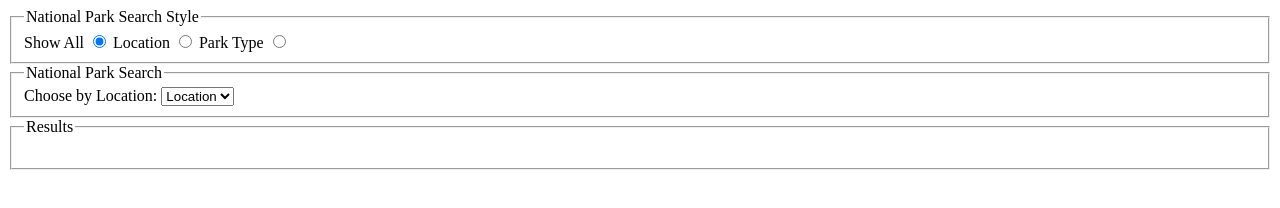
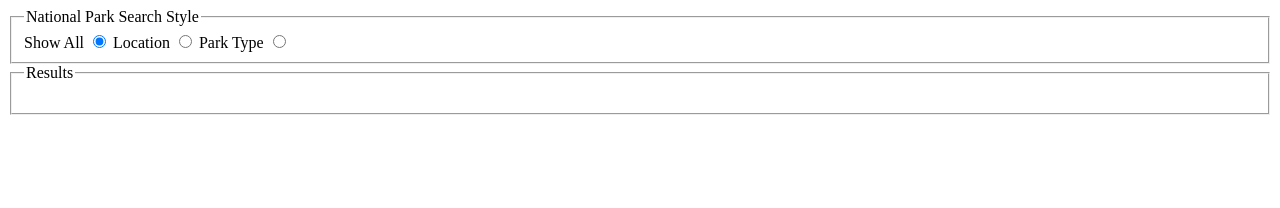
Before and after one commit to Jadyn-Jenkins/capstone-project2, a plain HTML site: page html/national-park-search.html in a window 1280 px wide. Drawn offline with Linux system fonts and the light colour scheme.

Commit message:
Fix hidden property bugs

```diff
--- a/html/national-park-search.html
+++ b/html/national-park-search.html
@@ -39,7 +39,7 @@
     </fieldset>
 
     <!-- Search by Location PRIORITY -->
-    <fieldset id="locationFS">
+    <fieldset id="locationFS" hidden>
       <legend>National Park Search</legend>
 
       <label for="locationSelect">Choose by Location:</label>
```
